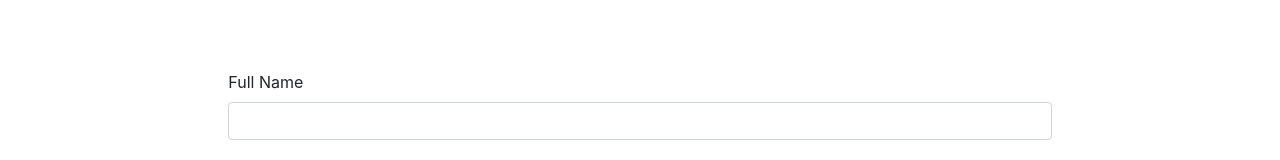
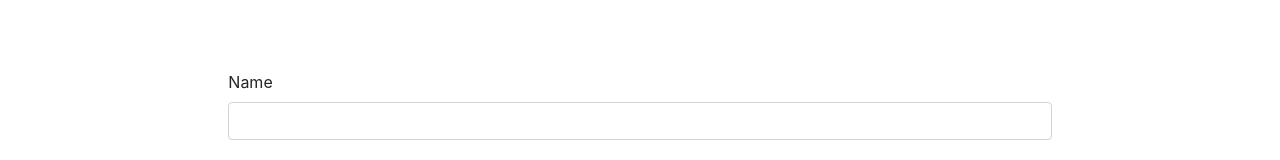
Before and after one commit to Don-Stevenson/personalWebsite, a React (Create React App) app: page /contact in a window 1280 px wide. Shown: the part 238-398 px from the top of the page. Built offline with nearby package versions, Linux system fonts and the light colour scheme.

Commit message:
update contact info

```diff
--- a/src/pages/ContactPage.js
+++ b/src/pages/ContactPage.js
@@ -45,7 +45,7 @@ class ContactPage extends React.Component {
         <Content>
           <Form onSubmit={this.handleSubmit}>
             <Form.Group>
-              <Form.Label htmlFor="full-name"> Full Name </Form.Label>
+              <Form.Label htmlFor="full-name"> Name </Form.Label>
               <Form.Control
                 id="full-name"
                 name="name"
```
